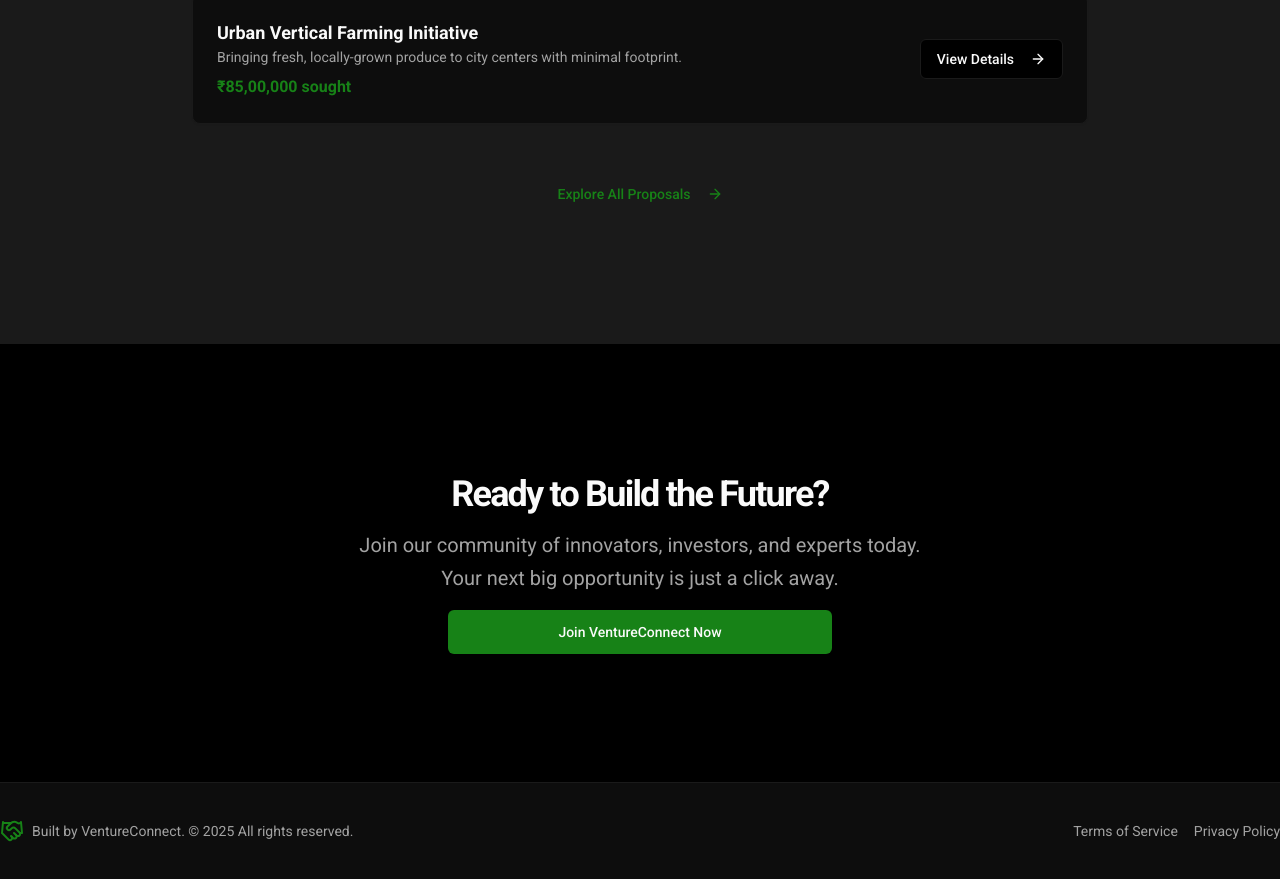
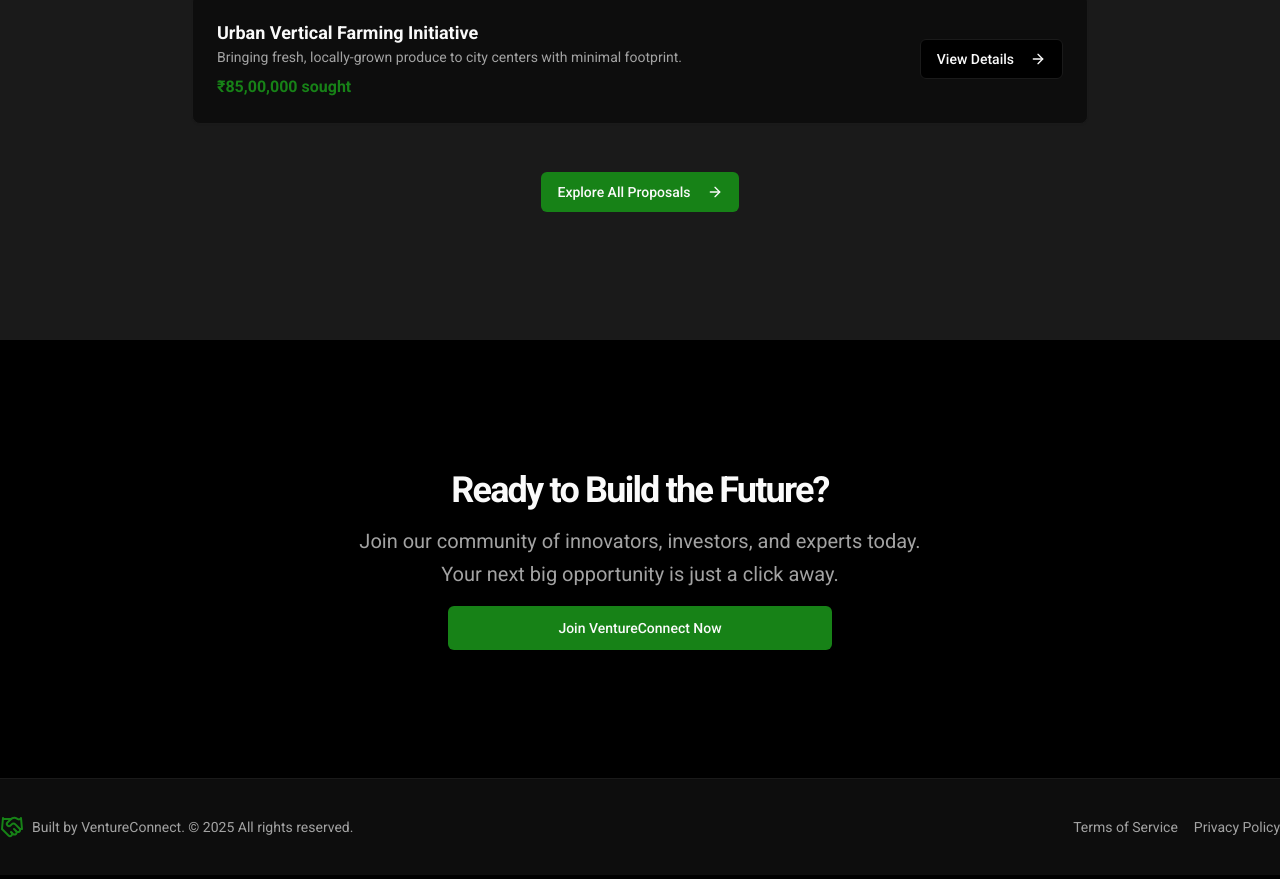
Before and after one commit to hshawaiz04/ventureconnect, a Next.js app: page / in a window 1280 px wide. Shown: the part 2641-3520 px from the top of the page. Built offline with nearby package versions, Linux system fonts and the light colour scheme.

Commit message:
YOU ARE LITERRALLY ANNOYING ME

```diff
--- a/src/app/page.tsx
+++ b/src/app/page.tsx
@@ -202,7 +202,7 @@ export default function Home() {
             ))}
           </div>
           <div className="text-center mt-12">
-            <Button size="lg" variant="link" asChild>
+            <Button asChild>
               <Link href="/proposals">
                 Explore All Proposals <ArrowRight className="ml-2 h-4 w-4" />
               </Link>
```
